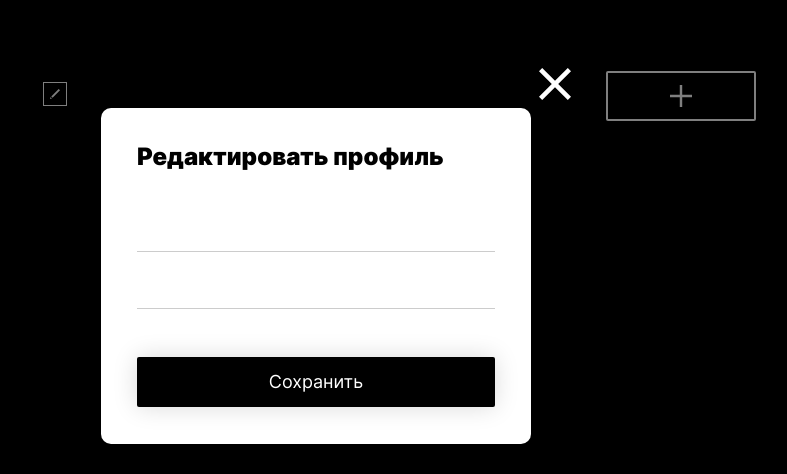
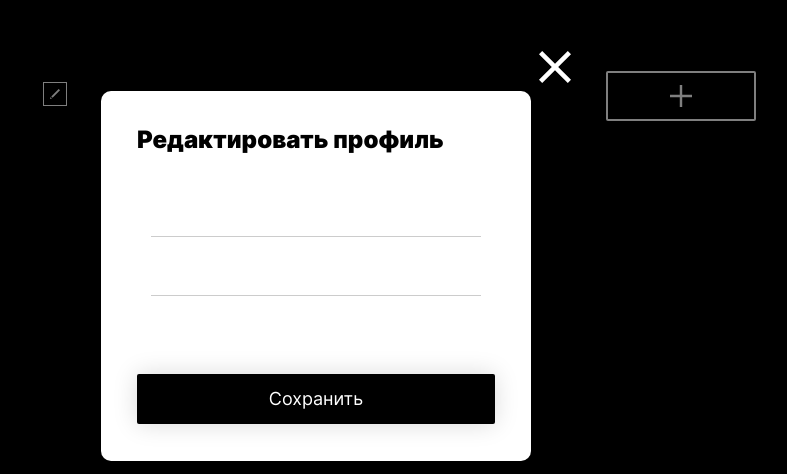
Before and after one commit to Varikash/mesto-project, a website built with webpack: page src/index.html in a window 1280 px wide. Both pictures are taken after a click on the button 379 px from the left and 217 px from the top of the page. Shown: the part 124-598 px from the top of the page, 324-1111 px from the left. Built offline with nearby package versions, Linux system fonts and the light colour scheme; no server answers; files whose address does not match are found by name.

Commit message:
фиксинг стиля модального окна

```diff
--- a/src/blocks/popup/__button/popup__button.css
+++ b/src/blocks/popup/__button/popup__button.css
@@ -1,5 +1,5 @@
 .popup__button {
-  margin-top: 48px;
+  /*margin-top: 48px;*/
   width: 100%;
   height: 50px;
   background-color: #000;
--- /dev/null
+++ b/src/blocks/popup/__input-container/popup__input-container.css
@@ -0,0 +1,7 @@
+.popup__input-container {
+  display: flex;
+  flex-direction: column;
+  padding-top: 54px;
+  padding-bottom: 48px;
+  border: 0 none;
+}
--- a/src/blocks/popup/__input-error/popup__input-error.css
+++ b/src/blocks/popup/__input-error/popup__input-error.css
@@ -2,6 +2,7 @@
 font-weight: 400;
 font-size: 12px;
 line-height: 15px;
+min-height: 30px;
 color: #FF0000;
 visibility: hidden;
 opacity: 0;
--- a/src/blocks/popup/__input/popup__input.css
+++ b/src/blocks/popup/__input/popup__input.css
@@ -1,11 +1,11 @@
 .popup__input {
   box-sizing: border-box;
   display: block;
-  margin-top: 30px;
+  /*margin-top: 30px;*/
   border: none;
   border-bottom: 1px solid rgba(0, 0, 0, .2);
   width: 100%;
-  height: 27px;
+  /*height: 27px;*/
   padding-bottom: 10px;
   font-size: 14px;
   line-height: 17px;
--- a/src/blocks/popup/__title/popup__title.css
+++ b/src/blocks/popup/__title/popup__title.css
@@ -6,7 +6,7 @@
   font-weight: 900;
   font-size: 24px;
   line-height: 29px;
-  margin-bottom: 54px;
+  /*margin-bottom: 54px;*/
 }
 
 @media screen and (max-width: 767px) {
--- a/src/index.html
+++ b/src/index.html
@@ -46,10 +46,12 @@
       <button class="popup__close-button" type="button" id="closeBtn-1"></button>
       <form action="#" class="popup__form" name="profile" novalidate>
         <h2 class="popup__title">Редактировать профиль</h2>
+        <fieldset class="popup__input-container">
           <input type="text" id="name-input" class="popup__input" value="Жак-Ив Кусто" name="profile-name" autocomplete="off" minlength="2" maxlength="40" pattern="^[A-Za-zА-Яа-яЁё -]+$" required data-error-message="только латинские буквы, кириллические буквы, знаки дефиса и пробелы">
           <span class="name-input-error popup__input-error"></span>
           <input type="text" id="occupation-input" class="popup__input" value="Исследователь океана" name="profile-title" autocomplete="off" minlength="2" maxlength="200" pattern="^[A-Za-zА-Яа-яЁё -]+$" required data-error-message="только латинские буквы, кириллические буквы, знаки дефиса и пробелы">
           <span class="occupation-input-error popup__input-error"></span>
+        </fieldset>
         <button type="submit" class="popup__button">Сохранить</button>
       </form>
     </div>
@@ -59,10 +61,12 @@
       <button class="popup__close-button" type="button" id="closeBtn-2"></button>
       <form action="#" class="popup__form" name="places" id="place-cards" novalidate>
         <h2 class="popup__title">Новое место</h2>
+        <fieldset class="popup__input-container">
           <input type="text" id="place-name" class="popup__input" placeholder="Название" name="place-name" autocomplete="off" required pattern="^[A-Za-zА-Яа-яЁё -]+$" required data-error-message="только латинские буквы, кириллические буквы, знаки дефиса и пробелы" minlength="2">
           <span class="place-name-error popup__input-error"></span>
           <input type="url" id="place-url" class="popup__input" placeholder="Ссылка на картинку" name="place-link" autocomplete="off" required>
           <span class="place-url-error popup__input-error"></span>
+        </fieldset>
         <button type="submit" class="popup__button">Создать</button>
       </form>
     </div>
@@ -79,8 +83,10 @@
       <button class="popup__close-button" type="button" id="closeBtn-4"></button>
       <form action="#" class="popup__form" name="avatar" id="avatat-input" novalidate>
         <h2 class="popup__title">Обновить аватар</h2>
+        <fieldset class="popup__input-container">
           <input type="url" id="avatar-url" class="popup__input" placeholder="https://somewebsite.com/someimage.jpg" name="avatarLink" autocomplete="off" required>
           <span class="avatar-url-error popup__input-error"></span>
+        </fieldset>
         <button type="submit" class="popup__button">Сохранить</button>
       </form>
     </div>
--- a/src/pages/index.css
+++ b/src/pages/index.css
@@ -42,6 +42,7 @@
 @import url(../blocks/popup/_opened/popup_opened.css);
 @import url(../blocks/popup/__container/popup__container.css);
 @import url(../blocks/popup/__close-button/popup__close-button.css);
+@import url(../blocks/popup/__input-container/popup__input-container.css);
 @import url(../blocks/popup/__title/popup__title.css);
 @import url(../blocks/popup/__input/popup__input.css);
 @import url(../blocks/popup/__input/_type/popup__input_type_error.css);
```
Lines whose indentation alone changed are shown as unchanged.
